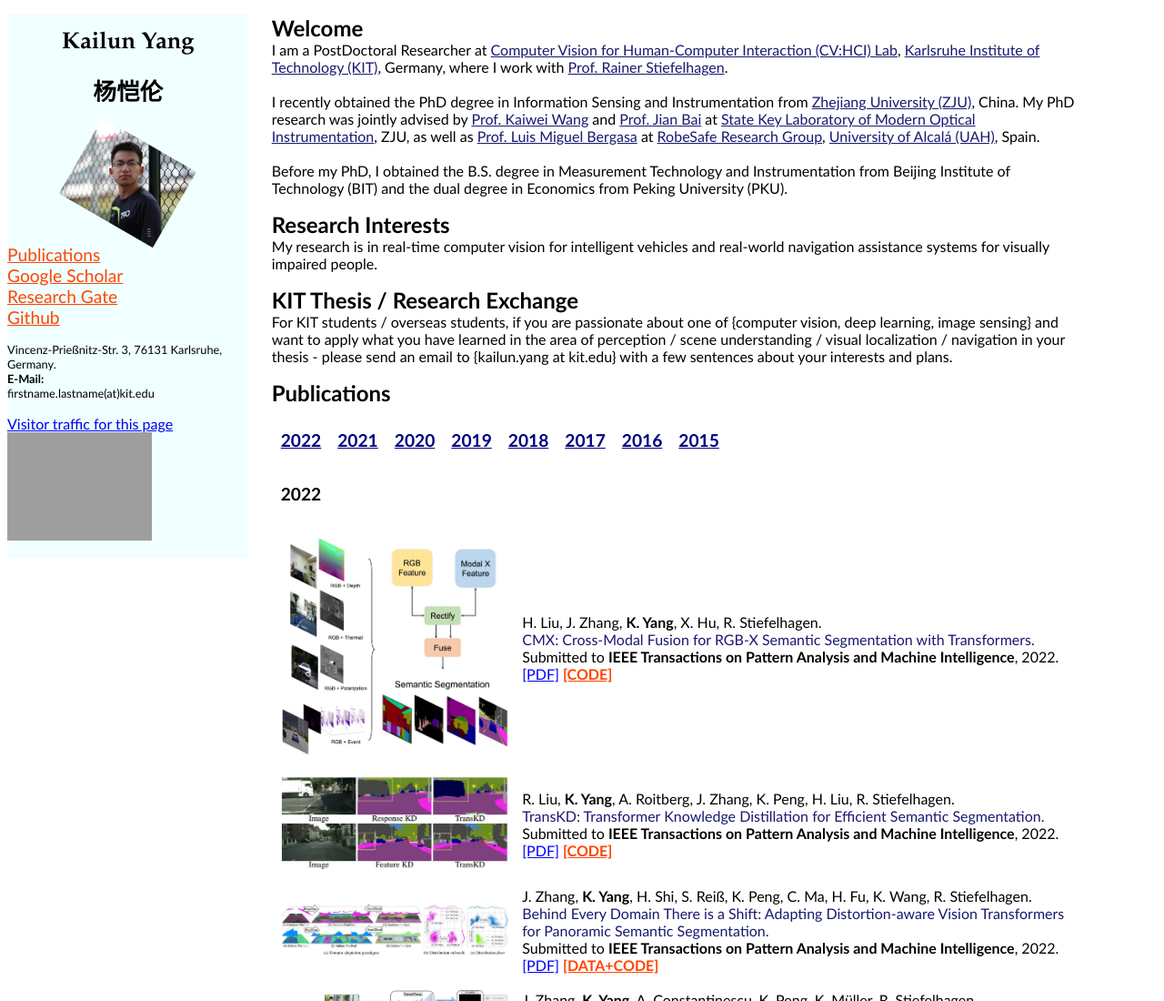
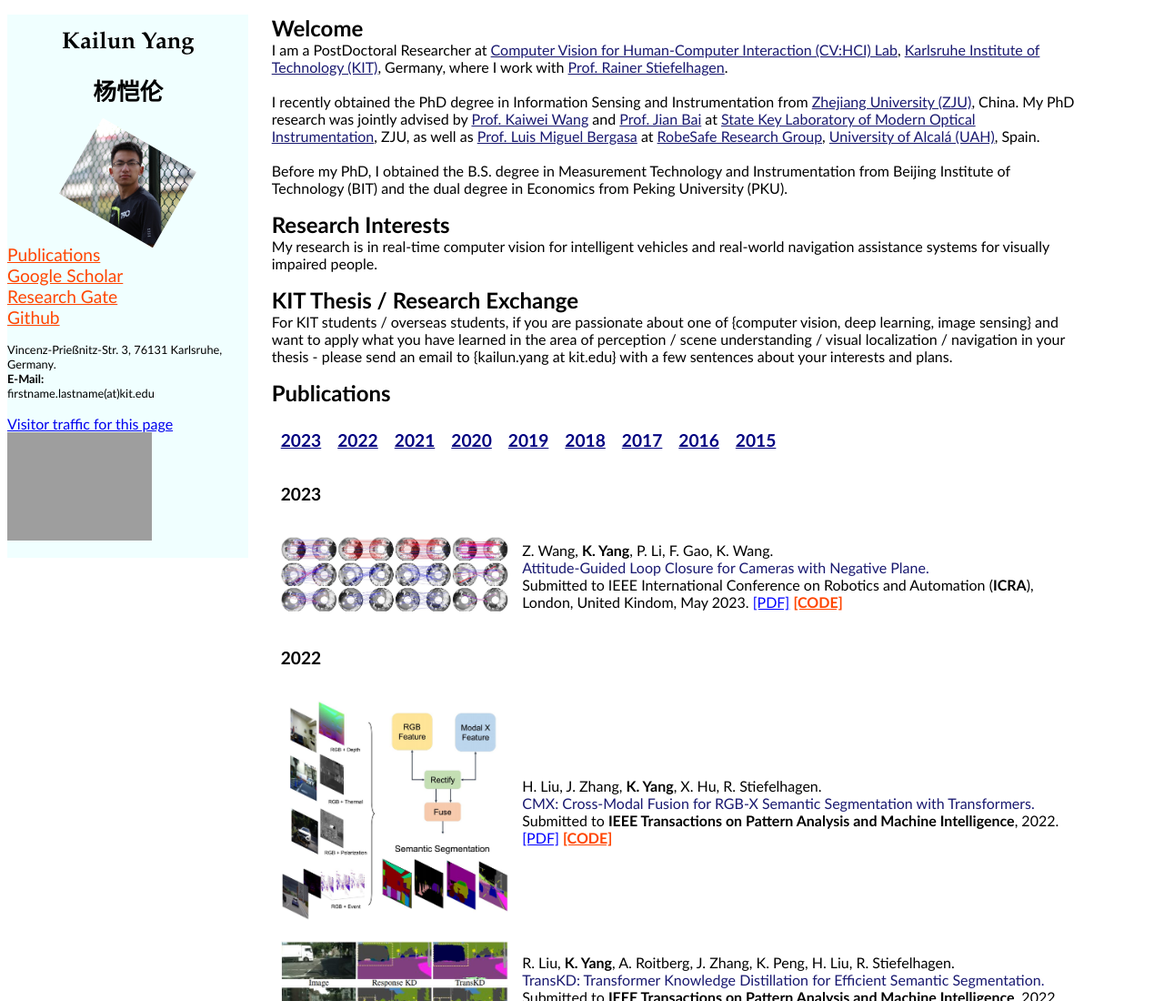
Before and after one commit to elnino9ykl/elnino9ykl.github.io, a plain HTML site: page index.html in a window 1280 px wide. Shown: the top 1100 px of the page at 91% size. Drawn offline with Linux system fonts and the light colour scheme; grey boxes are pictures that could not be loaded.

Commit message:
Update on 15 September

```diff
--- a/index.html
+++ b/index.html
@@ -163,6 +163,7 @@
         <div>
             <table cellpadding="8">
                 <tr>
+                    <td><b><a style="color:navy;font-size:120%" href="#id2023">2023</a></b></td>
                     <td><b><a style="color:navy;font-size:120%" href="#id2022">2022</a></b></td>
                     <td><b><a style="color:navy;font-size:120%" href="#id2021">2021</a></b></td>
                     <td><b><a style="color:navy;font-size:120%" href="#id2020">2020</a></b></td>
@@ -174,6 +175,31 @@
                 </tr>
             </table>
         </div>
+
+        <div>
+            <table cellpadding="8">
+                <tr>
+                    <td>
+                        <p id="id2023"><a style="font-size:120%;"><b>2023</b></a></p>
+                    </td>
+                </tr>
+            </table>
+        </div>
+
+            <div>
+                <table cellpadding="8">
+                    <tr>
+                        <td class="table_image_spec" align="center"><img src="./images/icra2023_ze.jpg" alt="" width="250"></td>
+                        <td id="divdash">
+                            Z. Wang, <b>K. Yang</b>, P. Li, F. Gao, K. Wang.<br />
+                            <a style="color:MidnightBlue">Attitude-Guided Loop Closure for Cameras with Negative Plane.</a><br />
+                            Submitted to IEEE International Conference on Robotics and Automation (<b>ICRA</b>), London, United Kindom, May 2023.
+                            <a style="color:BLUE" href="https://arxiv.org/pdf/2209.05167.pdf">[PDF]</a>
+                            <b><a style="color:orangered" href="https://github.com/flysoaryun/LF-VIO-Loop">[CODE]</a></b>
+                        </td>
+                    </tr>
+                </table>
+            </div>
 
         <div>
             <table cellpadding="8">
```
Also changed, not shown: publications.html (+26 -0 lines).
